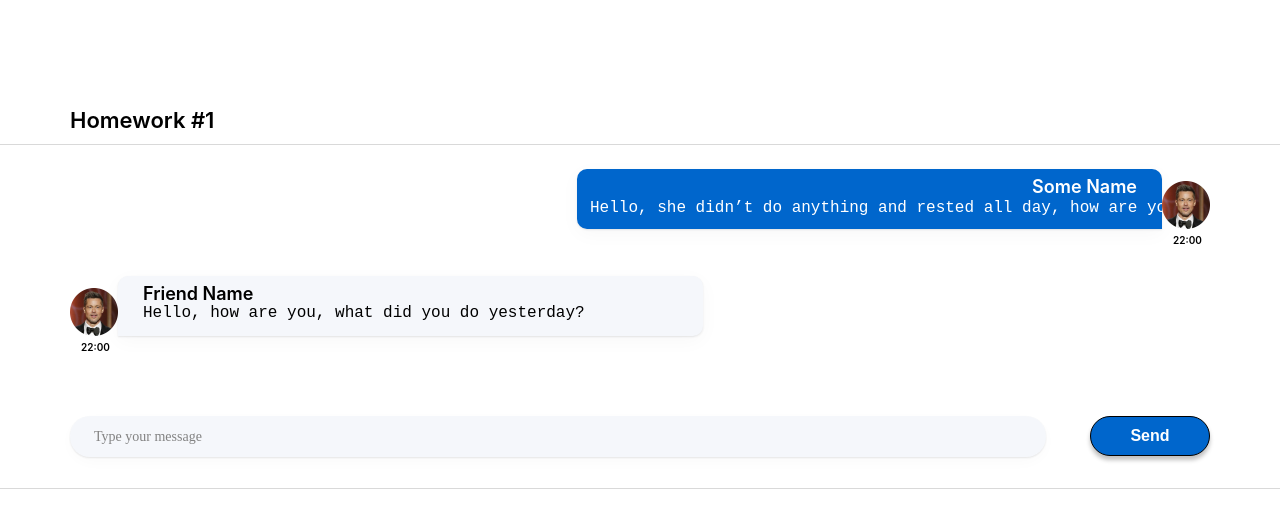
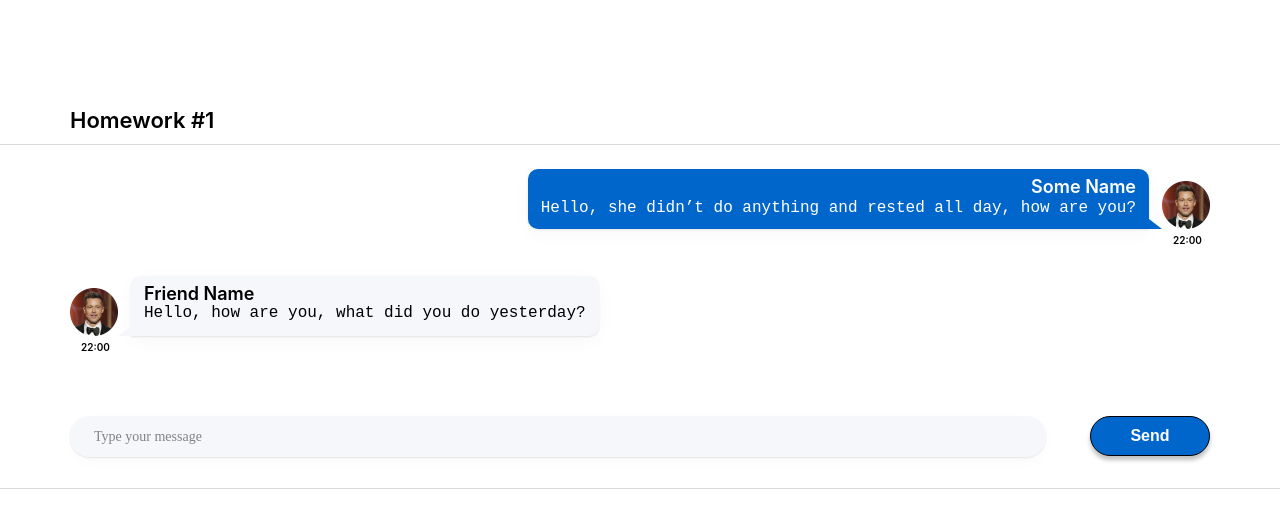
Before and after one commit to ksn-i777/homeworks-by-ignat, a React (Create React App) app: page / in a window 1280 px wide. Shown: the top 528 px of the page. Built offline with nearby package versions, Linux system fonts and the light colour scheme.

Commit message:
lesson 1

```diff
--- a/src/s2-homeworks/hw01/friend-message/FriendMessage.module.css
+++ b/src/s2-homeworks/hw01/friend-message/FriendMessage.module.css
@@ -15,17 +15,24 @@
 }
 
 .friendText {
+    position: relative;
     text-align: start;
-    width: 585px;
+    min-width: 400px;
     height: 60px;
     background: #F5F7FB;
     box-shadow: 0px 5px 20px rgba(29, 33, 38, 0.03), 0px 1px 2px rgba(29, 33, 38, 0.1);
     border-radius: 10px 10px 10px 0;
-    padding: 7px 13px 8px 25px;
+    padding: 7px 13px 8px 13px;
+    margin-left: 13px;
 }
 
-.friendText:after {
-
+.friendText::after {
+    content: '';
+    position: absolute;
+    left: 0px; bottom: 0px; /* Положение треугольника */
+    border: 13px solid transparent; /* Прозрачные границы */
+    border-bottom: 10px solid #F5F7FB; /* Добавляем треугольник */
+    transform: translateX(-50%);
 }
 
 .friendName {
--- a/src/s2-homeworks/hw01/message/Message.module.css
+++ b/src/s2-homeworks/hw01/message/Message.module.css
@@ -14,17 +14,24 @@
 }
 
 .text {
+    position: relative;
     text-align: end;
-    width: 585px;
+    min-width: 527px;
     height: 60px;
     background: #0066CC;
     box-shadow: 0px 5px 20px rgba(29, 33, 38, 0.03), 0px 1px 2px rgba(29, 33, 38, 0.1);
     border-radius: 10px 10px 0 10px;
-    padding: 7px 25px 8px 13px;
+    padding: 7px 13px 8px 13px;
+    margin-right: 13px;
 }
 
-.text:after {
-
+.text::after {
+    content: '';
+    position: absolute;
+    right: 0px; bottom: 0px; /* Положение треугольника */
+    border: 13px solid transparent; /* Прозрачные границы */
+    border-bottom: 10px solid #0066CC; /* Добавляем треугольник */
+    transform: translateX(50%);
 }
 
 .name {
```
